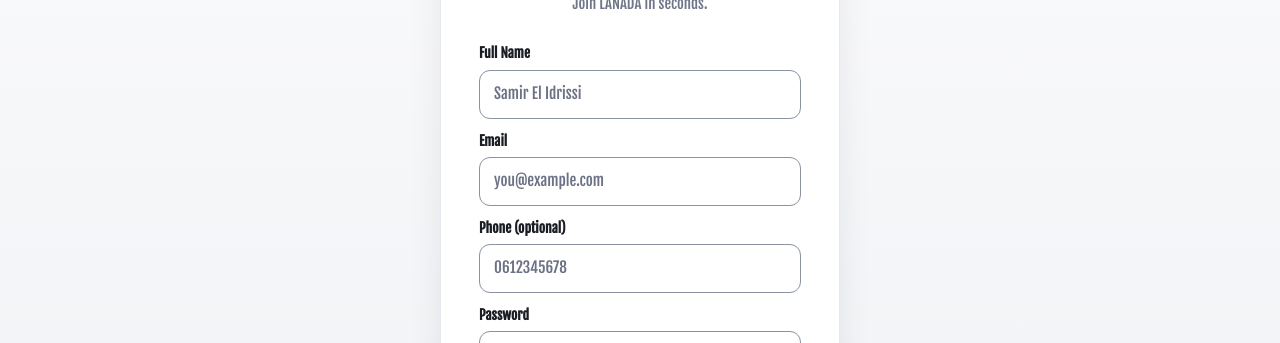
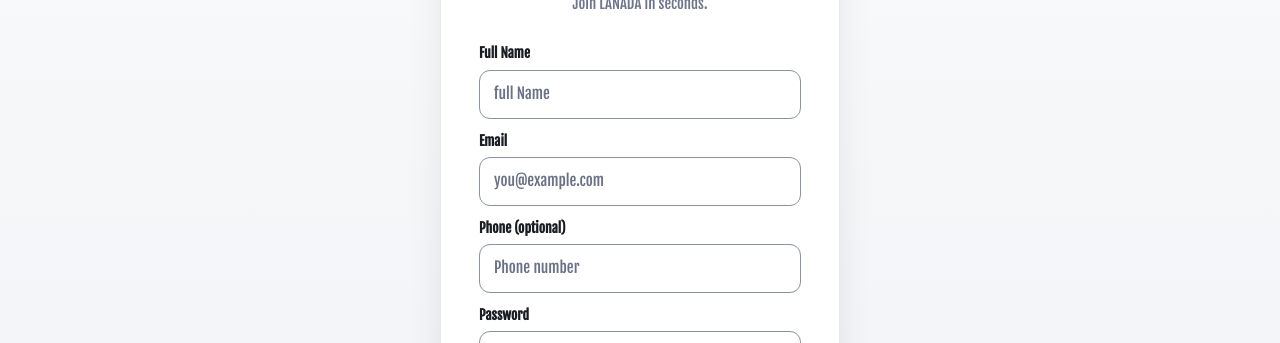
Before and after one commit to Abdoab49/ecommerce-frontend, a React (Create React App) app: page /login in a window 1280 px wide. Both pictures are taken after a click on the element "Sign up". Shown: the part 222-565 px from the top of the page. Built offline with nearby package versions, Linux system fonts and the light colour scheme; some icons are missing; a web font is replaced by a local one.

Commit message:
Login: Google button bhal Apple w GitHub

```diff
--- a/src/pages/Login.jsx
+++ b/src/pages/Login.jsx
@@ -291,7 +291,7 @@ const Login = () => {
               className={styles.soInput}
               type="text"
               id="so-fullname"
-              placeholder="Samir El Idrissi"
+              placeholder="full Name"
               value={signupFullName}
               onChange={(e) => setSignupFullName(e.target.value)}
               required
@@ -325,7 +325,7 @@ const Login = () => {
               className={styles.soInput}
               type="tel"
               id="so-phone"
-              placeholder="0612345678"
+              placeholder="Phone number"
               value={signupPhone}
               onChange={(e) => setSignupPhone(e.target.value)}
             />
```
